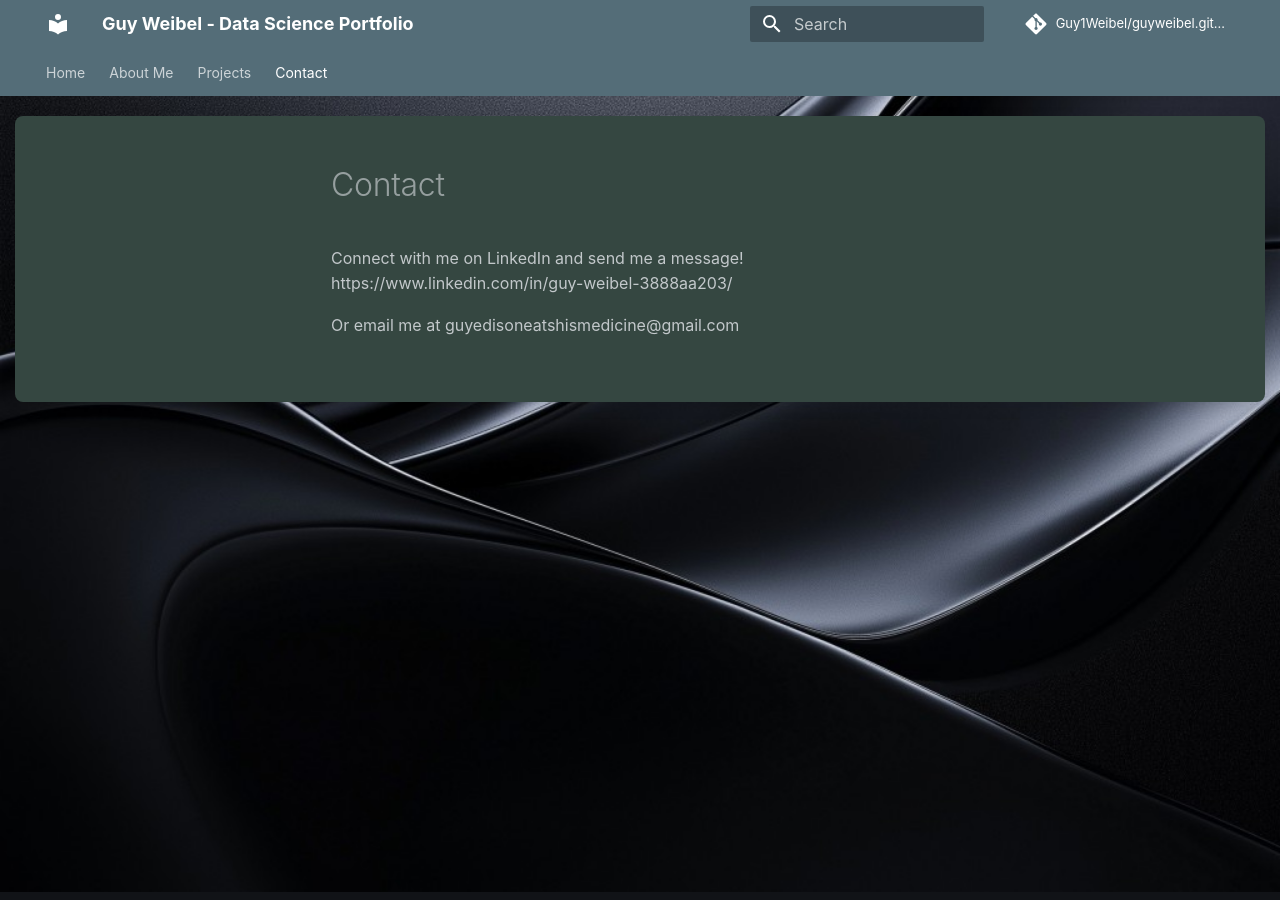
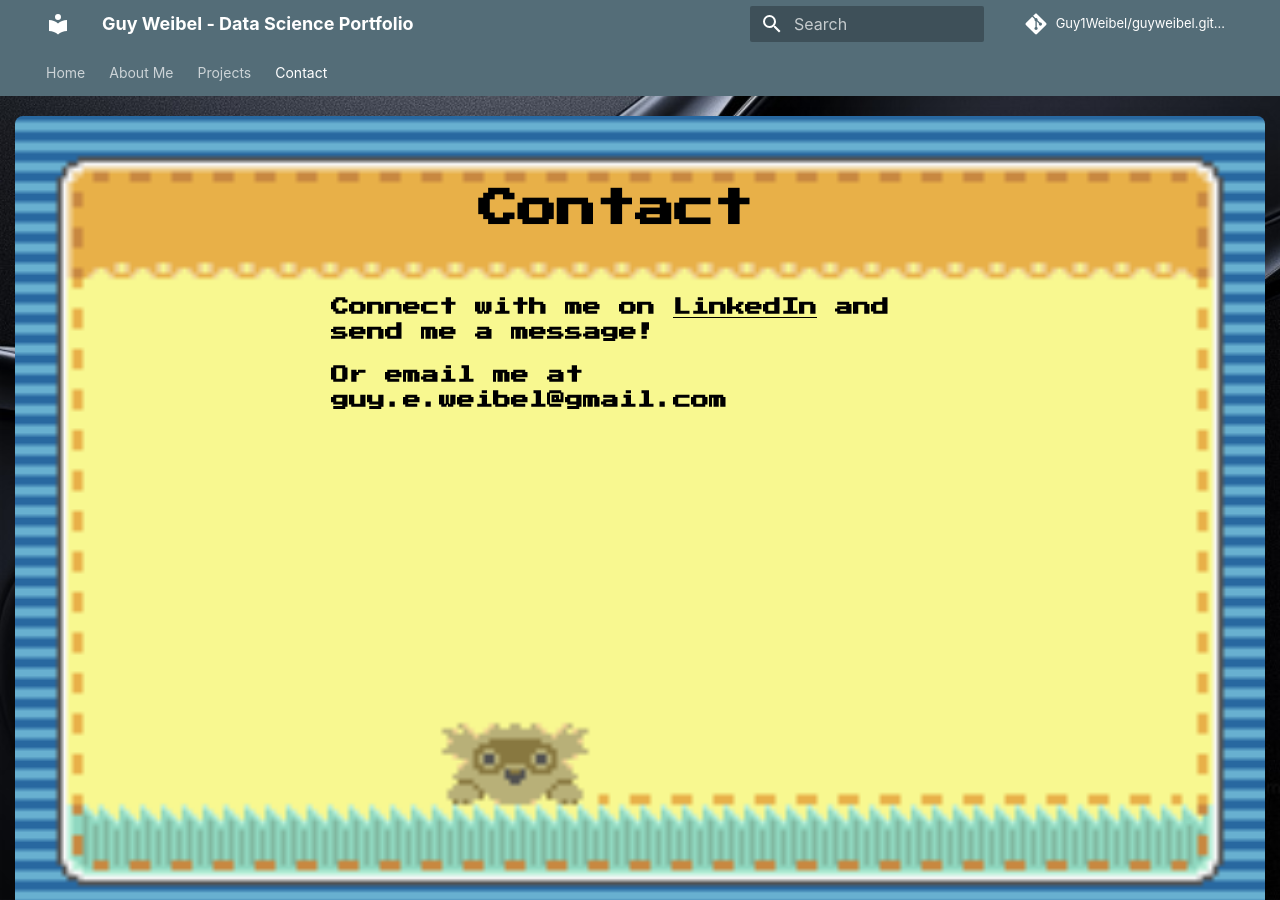
Before and after one commit to Guy1Weibel/guyweibel.github.io, an MkDocs documentation site: the page built from docs/contact.md, in a window 1280 px wide and 900 px high. Built offline with MkDocs 1.6.1 and Material for MkDocs 9.7.7, drawn with Linux system fonts in a browser that asks for light colours; some web fonts are replaced; comment, search, counter and statistics services are not loaded.

Commit message:
more changes to contact page

```diff
--- a/docs/contact.md
+++ b/docs/contact.md
@@ -1,4 +1,5 @@
-Connect with me on LinkedIn and send me a message!
-https://www.linkedin.com/in/guy-weibel-3888aa203/
+# Contact
 
-Or email me at guyedisoneatshismedicine@gmail.com
+Connect with me on [LinkedIn](https://www.linkedin.com/in/guy-weibel-3888aa203/) and send me a message!
+
+Or email me at guy.e.weibel@gmail.com
--- a/docs/css/extra.css
+++ b/docs/css/extra.css
@@ -3,77 +3,141 @@
 body {
   background-color: #e0e0e0; /* Fallback */
   background-image: url('../images/tile_pattern.jpg');
-  background-attachment: fixed; /* Keeps pattern fixed on scroll */
+  background-attachment: fixed;
   background-repeat: no-repeat;
   background-size: cover;
-  background-position; center center;
-  overscroll-behavior-y: none; /* Add this line */
+  background-position: center center;
+  overscroll-behavior-y: none;
 }
 
 /* Styling the main content container */
 .md-main__inner {
-  background-color: #354741; /* User's chosen dark green */
-  max-width: 1250px; /* Adjust width as needed */
+  background-color: #354741;
+  max-width: 1250px;
   margin-left: auto;
   margin-right: auto;
-  padding: 1rem 1.5rem; /* Padding inside the container */
+  padding: 1rem 1.5rem;
   box-shadow: 0 4px 15px rgba(0, 0, 0, 0.1);
   border-radius: 8px;
   position: relative;
   z-index: 1;
-  margin-top: 1rem; /* Space above */
-  margin-bottom: 1rem; /* Space below */
+  margin-top: 1rem;
+  margin-bottom: 1rem;
 }
 
-/* Padding for the content article *inside* the container */
+/* --- STYLES FOR THE CONTACT PAGE --- */
+
+@font-face {
+  font-family: 'RetroPixel';
+  src: url('../fonts/press2P.ttf') format('truetype');
+  font-weight: normal;
+  font-style: normal;
+}
+
+.md-main__inner:has(h1#contact) {
+  background-image: url('../images/contact/orangemail.png');
+  background-color: transparent !important;
+  background-size: 100% 100%;
+  background-repeat: no-repeat;
+  background-position: center center;
+  padding: 0 !important;
+  min-height: 90vh; /* Adjusted for potentially larger fonts, tweak as needed */
+}
+
+.md-main__inner:has(h1#contact) .md-content__inner {
+  padding: 3rem 2.5rem;
+  color: #000000 !important;
+  font-weight: bold !important;
+  font-family: 'RetroPixel', 'Courier New', Courier, monospace !important;
+  text-align: Left;
+  font-size: 1.8em !important; /* Base font size for contact page text, ~80% larger. Adjust as needed. */
+                                /* e.g., 2em for double, 1.5em for 50% larger */
+}
+
+.md-main__inner:has(h1#contact) .md-content__inner h1 {
+  color: #000000 !important;
+  font-weight: bold !important;
+  font-family: 'RetroPixel', 'Courier New', Courier, monospace !important;
+  text-align: center; /* this is the header */
+  margin-bottom: 1.5em !important; /* Reduced space after heading for tighter look if font is big */
+  font-size: 2.2em !important;   /* Larger heading font size. This is relative to the parent's 1.8em.
+                                     So effectively 2.2 * 1.8 = ~3.96 times the site's base font.
+                                     Adjust to make it visually "double" its original look. */
+}
+
+.md-main__inner:has(h1#contact) .md-content__inner p {
+  color: #000000 !important;
+  font-weight: bold !important;
+  font-family: 'RetroPixel', 'Courier New', Courier, monospace !important;
+  margin-bottom: 1em !important; /* Space between paragraphs */
+  line-height: 1.4 !important;   /* Adjust line height if text feels too cramped or too spaced out */
+  /* font-size: inherit; */ /* Paragraphs will inherit the 1.8em from .md-content__inner */
+}
+
+.md-main__inner:has(h1#contact) .md-content__inner a {
+  color: #000000 !important;
+  font-weight: bold !important;
+  font-family: 'RetroPixel', 'Courier New', Courier, monospace !important;
+  text-decoration: underline !important;
+  /* font-size: inherit; */ /* Links will inherit the 1.8em from .md-content__inner */
+}
+
+.md-main__inner:has(h1#contact) .md-content__inner a:hover {
+  color: #333333 !important;
+  text-decoration: underline !important;
+}
+
+/* --- Global Styles (Apply Everywhere) --- */
+
+/* Hide the permalink symbol (¶) on hover for all headers */
+.headerlink {
+  visibility: hidden !important; /* Hides it but keeps space */
+  /* display: none !important; */  /* Hides it and removes space - try this if visibility leaves a gap */
+}
+/* Optional: If you want it to appear only when the header itself is hovered, not the link area */
+/*
+h1:hover .headerlink, h2:hover .headerlink, h3:hover .headerlink,
+h4:hover .headerlink, h5:hover .headerlink, h6:hover .headerlink {
+  visibility: visible !important;
+}
+*/
+
+
+/* General padding for content article */
 .md-content__inner {
-   padding: 1rem;
+   padding: 1rem; /* This general rule will be overridden by contact page specific rule */
 }
 
 /* --- Hide specific theme elements --- */
-
-/* Attempt to hide the active navigation list item (e.g., "Home") */
-.md-nav__item--active {
-    display: none !important;
-}
-
-/* Hide the Table of Contents sidebar container */
-.md-nav--secondary {
-    display: none;
-}
-
-/* Hide the "Made with Material for MkDocs" footer text */
+.md-nav__item--active,
+.md-nav--secondary,
 .md-copyright {
     display: none !important;
 }
-
 
 /* Utility class for centering text */
 .text-center {
   text-align: center !important;
 }
 
+/* ... Welcome section styles ... */
 .welcome-main-title {
-  font-size: 2.8em; /* Adjust this value for desired size of "Welcome!". Default h1 is around 2em. */
-  margin-bottom: 0.1em; /* Reduces space directly after "Welcome!" */
-  line-height: 1.2; /* Adjust if text wraps awkwardly due to large font size */
+  font-size: 2.8em;
+  margin-bottom: 0.1em;
+  line-height: 1.2;
 }
 
 .welcome-subtitle {
-  margin-top: 0.1em;    /* Reduces space before "I'm Guy Weibel" and "Welcome to my website" */
-  margin-bottom: 0.1em; /* Reduces space after "I'm Guy Weibel" */
-  line-height: 1.2;     /* Adjust if text wraps awkwardly */
-  /* Optional: If you want these subtitles to be a different font size than default h1 */
-  /* font-size: 1.8em; */ /* Example: makes them slightly smaller */
+  margin-top: 0.1em;
+  margin-bottom: 0.1em;
+  line-height: 1.2;
 }
 
-/* This class is specifically for "Welcome to my website" */
 .last-intro-line {
-  /* We want a bit more space after this line, before the image */
-  margin-bottom: 1em; /* Adjust this value for the space before your image. */
+  margin-bottom: 1em;
 }
 
+/* ... Card styles ... */
 .md-typeset .grid.cards > ul > li {
-  background-color: #a4ada3; /* Your desired card background color */
-  /* The existing border and hover shadow effect from the theme should still apply */
+  background-color: #a4ada3;
 }
```
Also changed, not shown: docs/fonts/press2P.ttf (added), docs/images/contact/orangemail.png (added).
